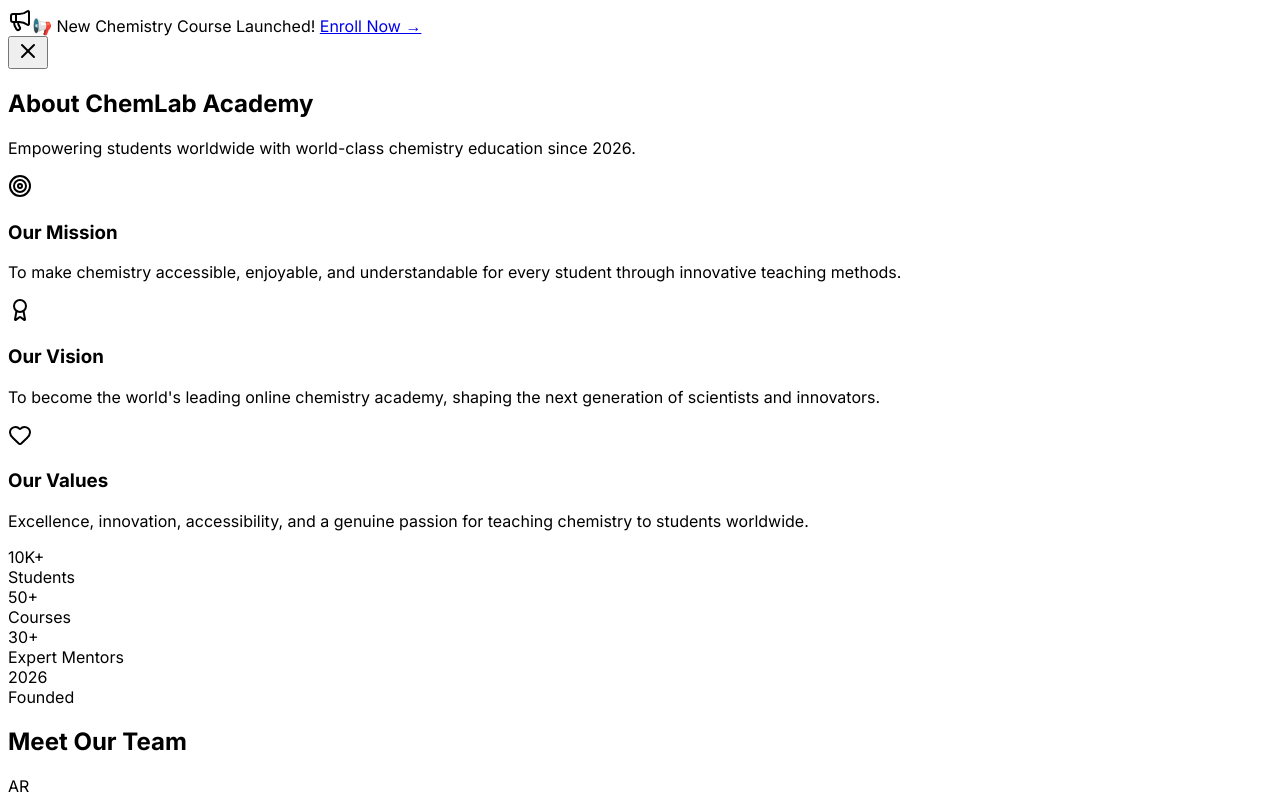
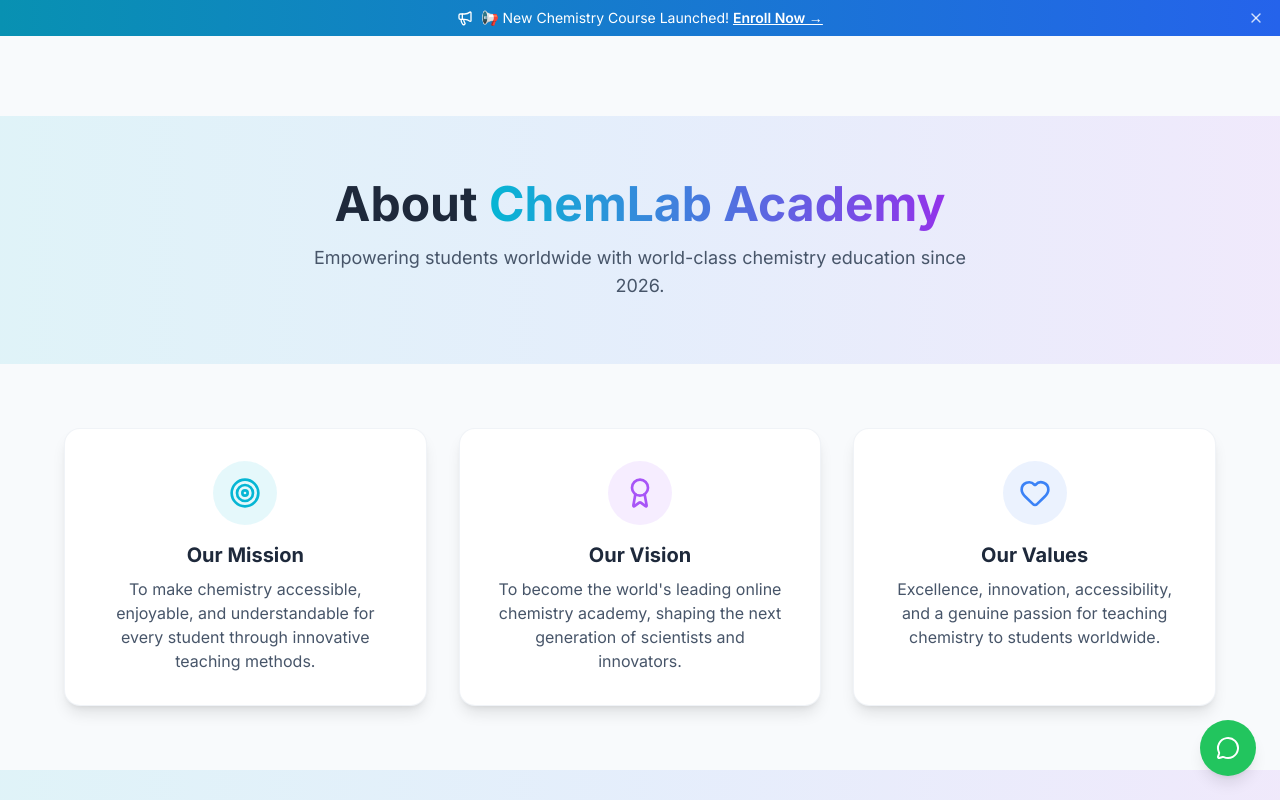
Before and after one commit to prince332-design/chemistry-website, a Next.js app: page /about in a window 1280 px wide. Shown: the top 800 px of the page. Built offline with nearby package versions, Linux system fonts and the light colour scheme; no server answers.

Commit message:
Refactor globals.css to use Tailwind CSS
Removed print styles and added Tailwind CSS base, components, and utilities. Defined custom CSS variables for light and dark themes.

```diff
--- a/app/globals.css
+++ b/app/globals.css
@@ -1,25 +1,59 @@
-/* Print Styles */
-@media print {
-  .no-print {
-    display: none !important;
-  }
+@tailwind base;
+@tailwind components;
+@tailwind utilities;
 
-  body {
-    background: white !important;
-    color: black !important;
+@layer base {
+  :root {
+    --background: 0 0% 100%;
+    --foreground: 222.2 84% 4.9%;
+    --card: 0 0% 100%;
+    --card-foreground: 222.2 84% 4.9%;
+    --popover: 0 0% 100%;
+    --popover-foreground: 222.2 84% 4.9%;
+    --primary: 221.2 83.2% 53.3%;
+    --primary-foreground: 210 40% 98%;
+    --secondary: 210 40% 96.1%;
+    --secondary-foreground: 222.2 47.4% 11.2%;
+    --muted: 210 40% 96.1%;
+    --muted-foreground: 215.4 16.3% 46.9%;
+    --accent: 210 40% 96.1%;
+    --accent-foreground: 222.2 47.4% 11.2%;
+    --destructive: 0 84.2% 60.2%;
+    --destructive-foreground: 210 40% 98%;
+    --border: 214.3 31.8% 91.4%;
+    --input: 214.3 31.8% 91.4%;
+    --ring: 221.2 83.2% 53.3%;
+    --radius: 0.5rem;
   }
 
   .dark {
-    background: white !important;
-    color: black !important;
-  }
-
-  a {
-    color: black !important;
-    text-decoration: underline !important;
-  }
-
-  .shadow-xl, .shadow-lg, .shadow {
-    box-shadow: none !important;
+    --background: 222.2 84% 4.9%;
+    --foreground: 210 40% 98%;
+    --card: 222.2 84% 4.9%;
+    --card-foreground: 210 40% 98%;
+    --popover: 222.2 84% 4.9%;
+    --popover-foreground: 210 40% 98%;
+    --primary: 217.2 91.2% 59.8%;
+    --primary-foreground: 222.2 47.4% 11.2%;
+    --secondary: 217.2 32.6% 17.5%;
+    --secondary-foreground: 210 40% 98%;
+    --muted: 217.2 32.6% 17.5%;
+    --muted-foreground: 215 20.2% 65.1%;
+    --accent: 217.2 32.6% 17.5%;
+    --accent-foreground: 210 40% 98%;
+    --destructive: 0 62.8% 30.6%;
+    --destructive-foreground: 210 40% 98%;
+    --border: 217.2 32.6% 17.5%;
+    --input: 217.2 32.6% 17.5%;
+    --ring: 224.3 76.3% 48%;
   }
 }
+
+@layer base {
+  * {
+    @apply border-border;
+  }
+  body {
+    @apply bg-background text-foreground;
+  }
+}
```
